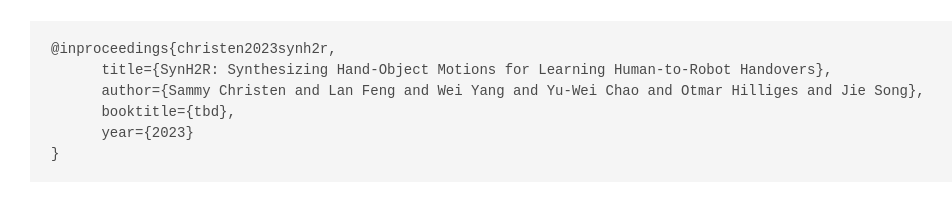
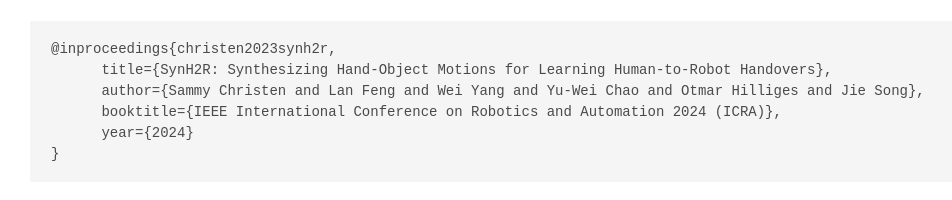
Before and after one commit to eth-ait/synthetic-handovers, a plain HTML site: page index.html in a window 1280 px wide. Shown: the part 1773-1973 px from the top of the page, without its empty margins (130-1082 px from the left). Drawn offline with nearby package versions, Linux system fonts and the light colour scheme; some icons are missing; a web font is replaced by a local one.

Commit message:
Update index.html

```diff
--- a/index.html
+++ b/index.html
@@ -171,9 +171,9 @@
     <pre><code>@inproceedings{christen2023synh2r,
       title={SynH2R: Synthesizing Hand-Object Motions for Learning Human-to-Robot Handovers},
       author={Sammy Christen and Lan Feng and Wei Yang and Yu-Wei Chao and Otmar Hilliges and Jie Song},
-      booktitle={tbd},
-      year={2023}
-}   </code></pre>
+      booktitle={IEEE International Conference on Robotics and Automation 2024 (ICRA)},
+      year={2024}
+}     </code></pre>
   </div>
 </section>
 
```
